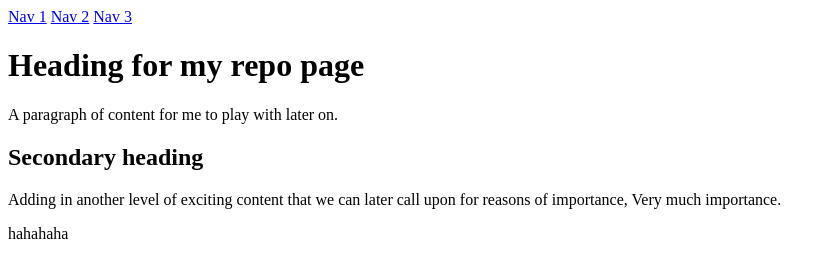
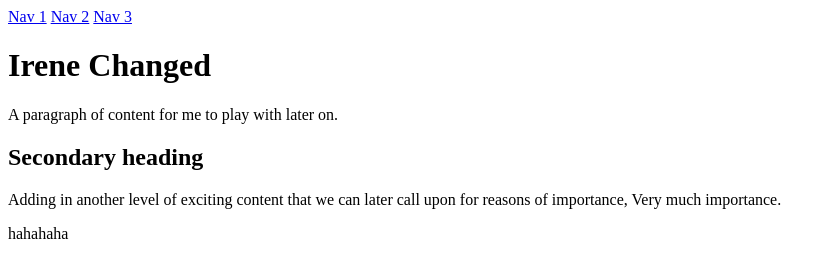
Before and after one commit to estherwmm/p02-git-demo2, a plain HTML site: page PO2-Week5/index.html in a window 1280 px wide. Shown: the whole page, without its empty margins (0-836 px from the left). Drawn offline with Linux system fonts and the light colour scheme.

Commit message:
Irene changed h1

```diff
--- a/PO2-Week5/index.html
+++ b/PO2-Week5/index.html
@@ -11,7 +11,7 @@
 			<a href="#"> Nav 2</a>
 			<a href="#"> Nav 3</a>
 		</nav>
-		<h1> Heading for my repo page</h1>
+		<h1> Irene Changed</h1>
 
 		<p> A paragraph of content for me to play with later on.</p>
 
```
